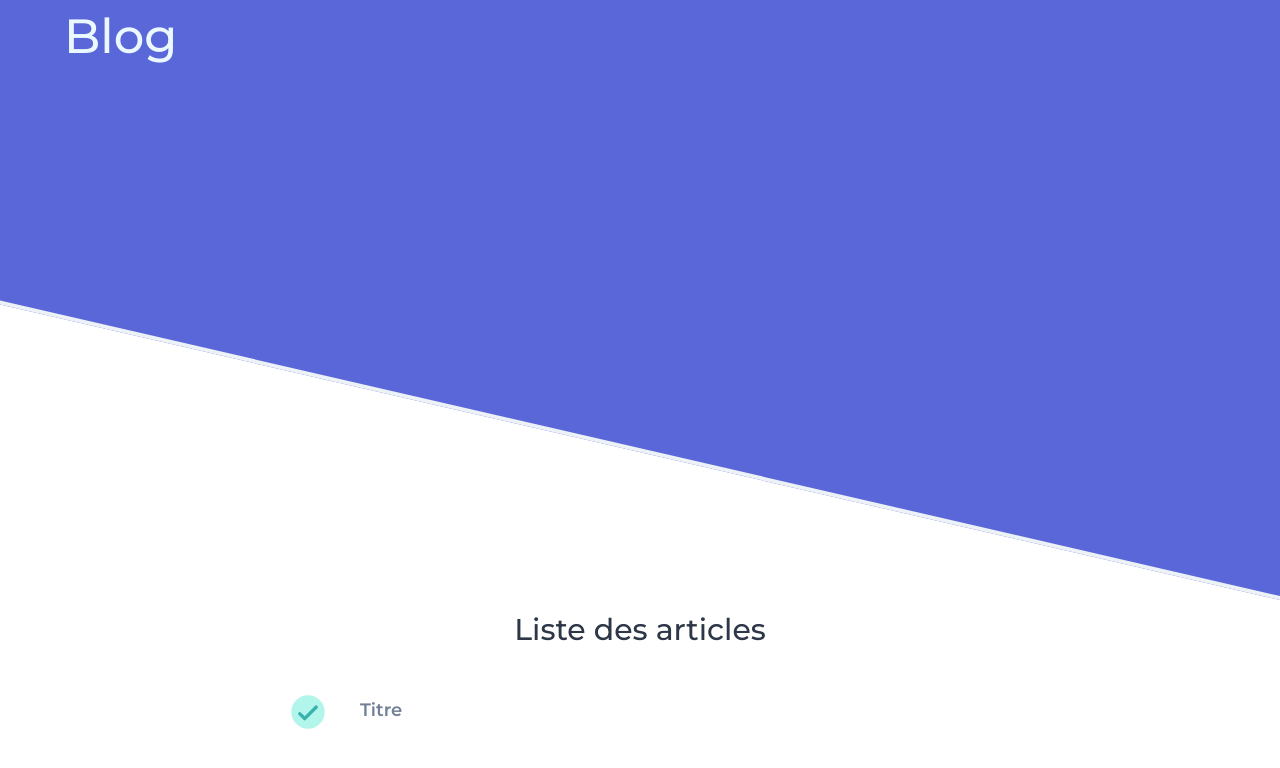
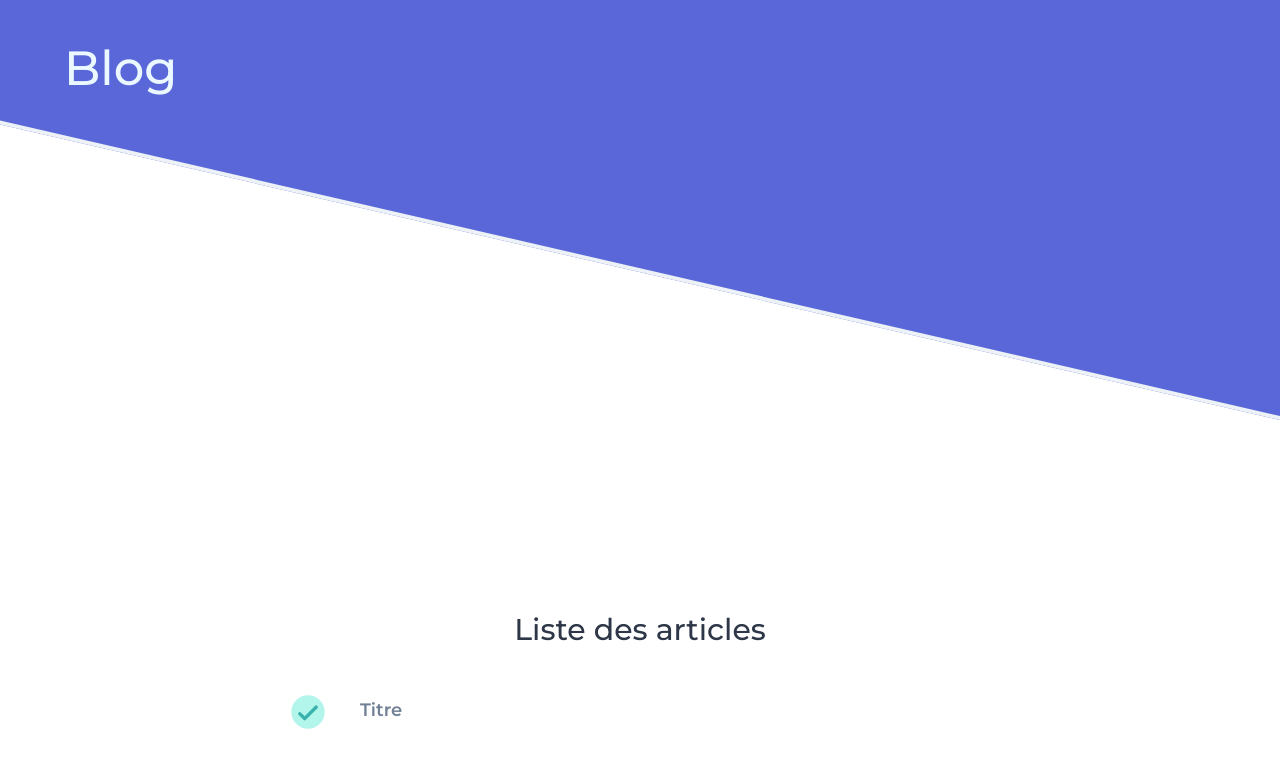
Before and after one commit to greglejeune/feed, a Jekyll site: the page built from index.html, in a window 1280 px wide. Shown: the top 768 px of the page. Built offline with Jekyll 4.4.1, drawn with Linux system fonts in a browser that asks for light colours.

Commit message:
Update feed.html

```diff
--- a/_layouts/feed.html
+++ b/_layouts/feed.html
@@ -12,8 +12,8 @@
   <body>
     <div id="app" class="font-sans text-gray-600 text-lg">
       <div class="relative overflow-hidden">
-        <div id="hero-background" class="absolute w-full h-full overflow-hidden bg-hero border-b-4 border-gray-200"></div>
-        <div id="hero-container" class="relative container mx-auto px-4 lg:px-8 xl:px-16">
+        <div id="hero-background" class="absolute w-full h-full overflow-hidden bg-hero border-b-4 border-gray-200" style="Height:70%"></div>
+        <div id="hero-container" class="relative container mx-auto pt-8 px-4 lg:px-8 xl:px-16">
           <div class="w-full lg:max-w-xl xl:max-w-2xl text-center lg:text-left">
             <h1 class="text-3xl xs:text-4xl sm:text-5xl 2xl:text-6xl font-medium text-blue-100 mb-2">Blog</h1>
             <div class="w-full max-w-lg 2xl:max-w-xl mx-auto lg:mx-0">
```
